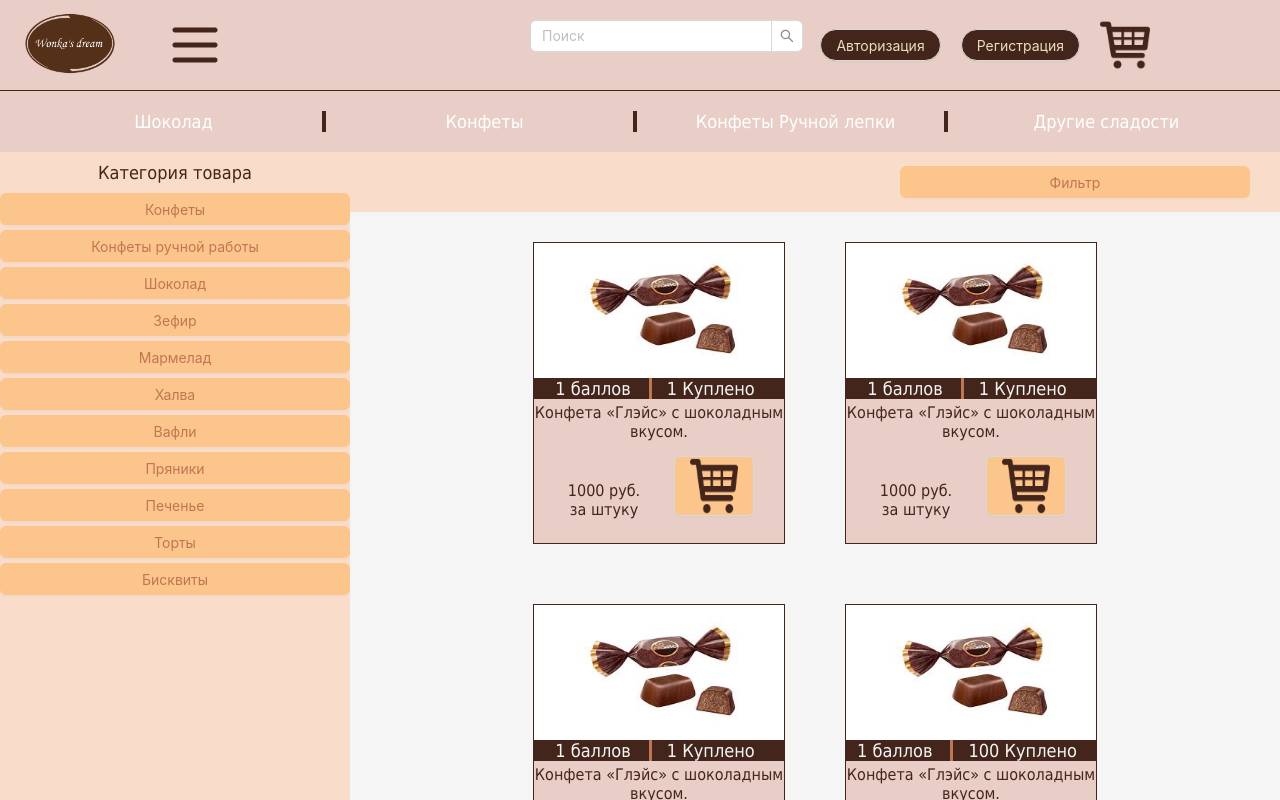
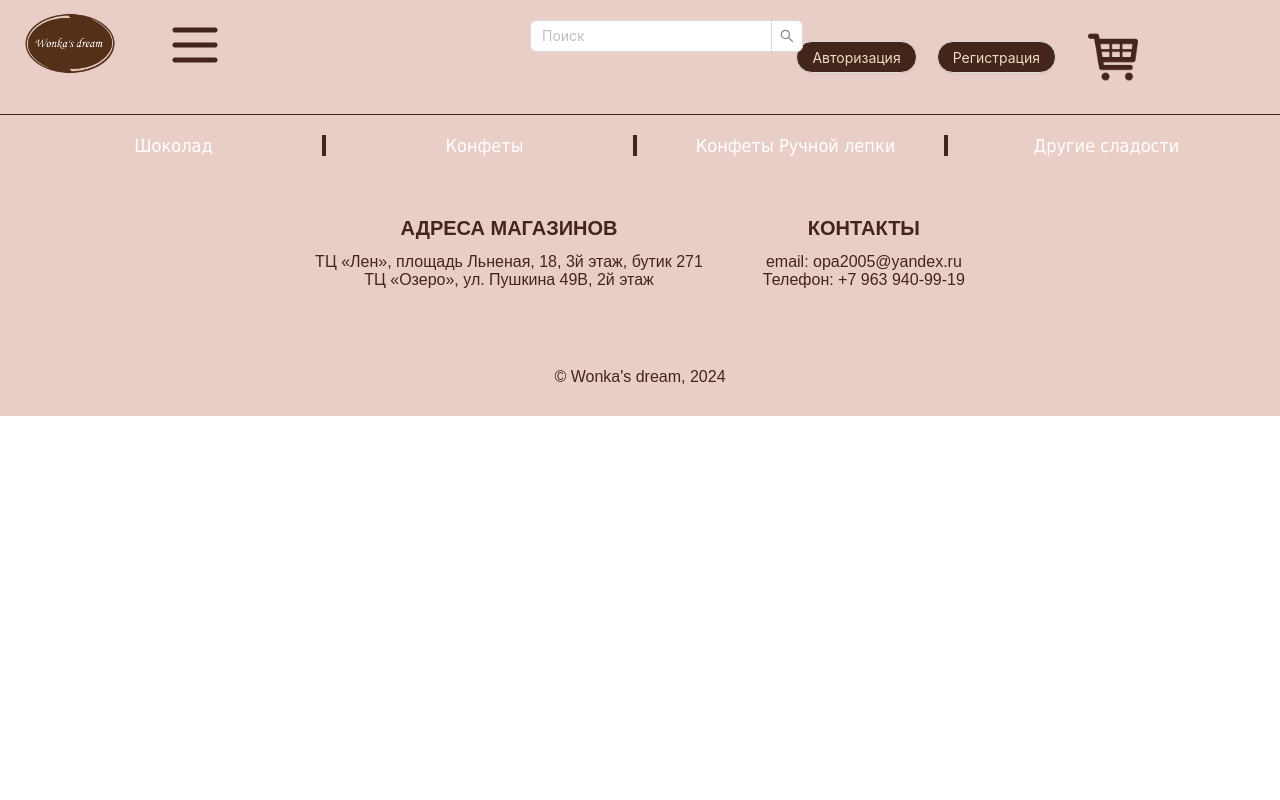
Before and after one commit to PashaIQinf/internet-shop, a React (Vite) app in the folder internet-shop-app/: page /internet-shop/basket in a window 1280 px wide. Shown: the top 800 px of the page. Built offline with nearby package versions, Linux system fonts and the light colour scheme.

Commit message:
add new page basket

```diff
--- a/internet-shop-app/package.json
+++ b/internet-shop-app/package.json
@@ -12,10 +12,13 @@
     "preview": "vite preview"
   },
   "dependencies": {
+    "@remix-run/router": "^1.16.1",
     "antd": "^5.17.2",
     "bootstrap": "^5.3.3",
     "react": "^18.2.0",
-    "react-dom": "^18.2.0"
+    "react-dom": "^18.3.1",
+    "react-router": "^6.23.1",
+    "react-router-dom": "^6.23.1"
   },
   "devDependencies": {
     "@types/react": "^18.2.66",
--- /dev/null
+++ b/internet-shop-app/src/App2.jsx
@@ -0,0 +1,16 @@
+import React, { useEffect } from 'react'
+import Header from './Header/Header.jsx'
+import PageTab from './PageTab/PageTab.jsx'
+import Footer from './Footer/Footer.jsx'
+
+export default function App2() {
+
+
+  return (
+    <>
+     <Header/>
+     <PageTab/>
+     <Footer/>
+    </>
+  )
+}
--- a/internet-shop-app/src/Header/Header.css
+++ b/internet-shop-app/src/Header/Header.css
@@ -115,3 +115,7 @@ input[type=”text” i]{
   height: 50px;
   margin: 10px;
 }
+.shopcart img {
+  width: calc(100%);
+  height: calc(100%);
+}
--- a/internet-shop-app/src/Header/Header.jsx
+++ b/internet-shop-app/src/Header/Header.jsx
@@ -27,12 +27,12 @@ export default function Header() {
 
 
   <div className='header' id ={nameclass}>
-    <a href="#" className="logo"><img className="menulogo" src={Wonkaslogo} alt=""/></a>
+    <a href="/" className="logo"><img className="menulogo" src={Wonkaslogo} alt=""/></a>
     <img className="menu" src = {Menu}/>
     <div className="header-right">
      <Button className='menu-button'>Авторизация</Button>
      <Button  className='menu-button'>Регистрация</Button>
-     <img  className="shopcart" src={Shopcart}/>
+     <a className="shopcart" href = 'internet-shop/basket'><img  src={Shopcart}  /></a>
     </div>
     <div className="search-container">
      <Search type="text" placeholder="Поиск" name="search"/>
--- a/internet-shop-app/src/main.jsx
+++ b/internet-shop-app/src/main.jsx
@@ -1,11 +1,18 @@
 import React from 'react'
 import ReactDOM from 'react-dom/client'
 import App from './App.jsx'
+import App2 from './App2.jsx'
 import './index.css'
-
+import { BrowserRouter,Routes, Route } from "react-router-dom";
 ReactDOM.createRoot(document.getElementById('root')).render(
   <React.StrictMode>
-    <App/>
+    <BrowserRouter>
+      <Routes>
+        <Route path="/internet-shop" element={<App/>} />
+        <Route path="/internet-shop/basket" element={<App2/>} />
+      </Routes>
+   </BrowserRouter>
+
    </React.StrictMode>
 
 )
```
Also changed, not shown: 1 other file (tests, documents, lock files or other folders).
